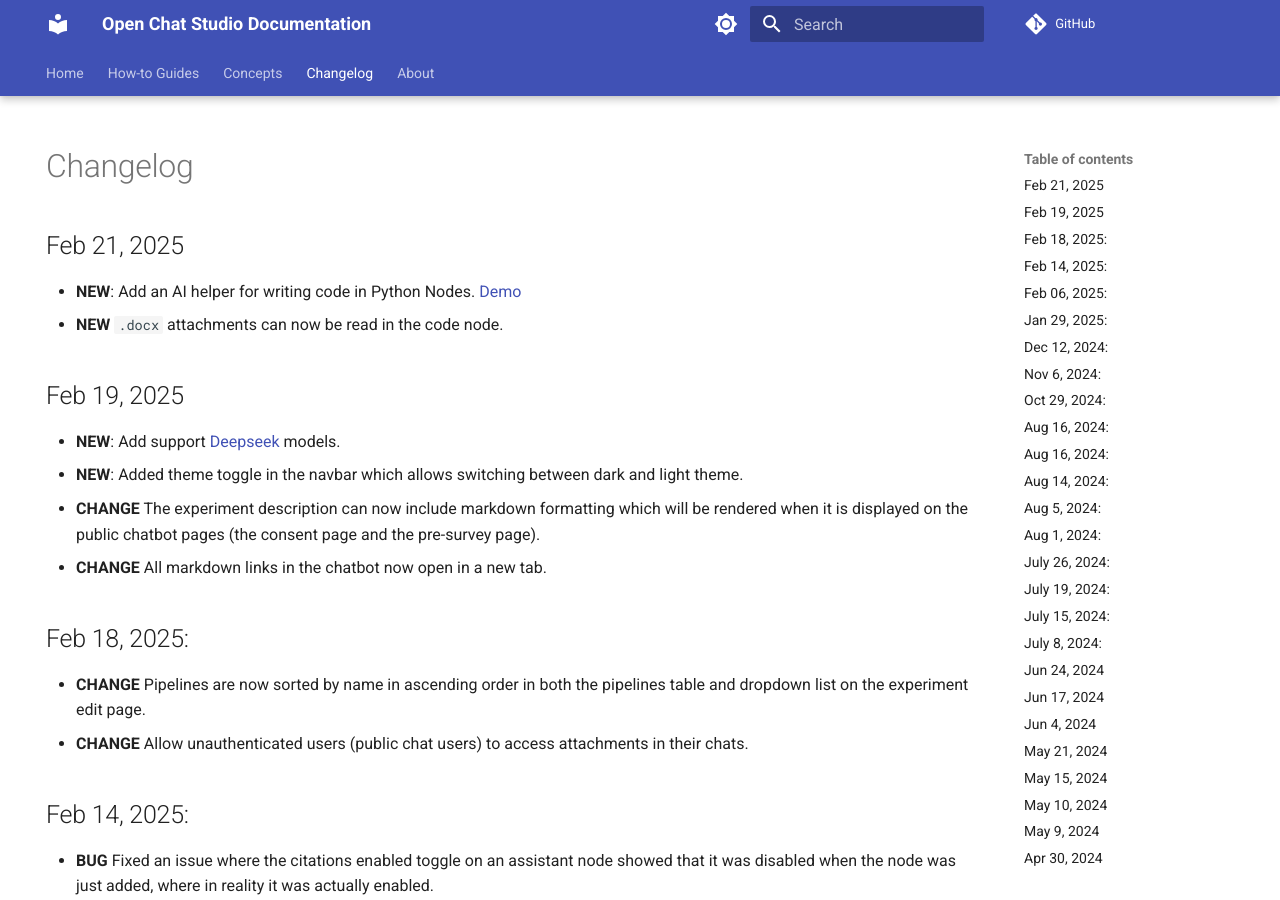
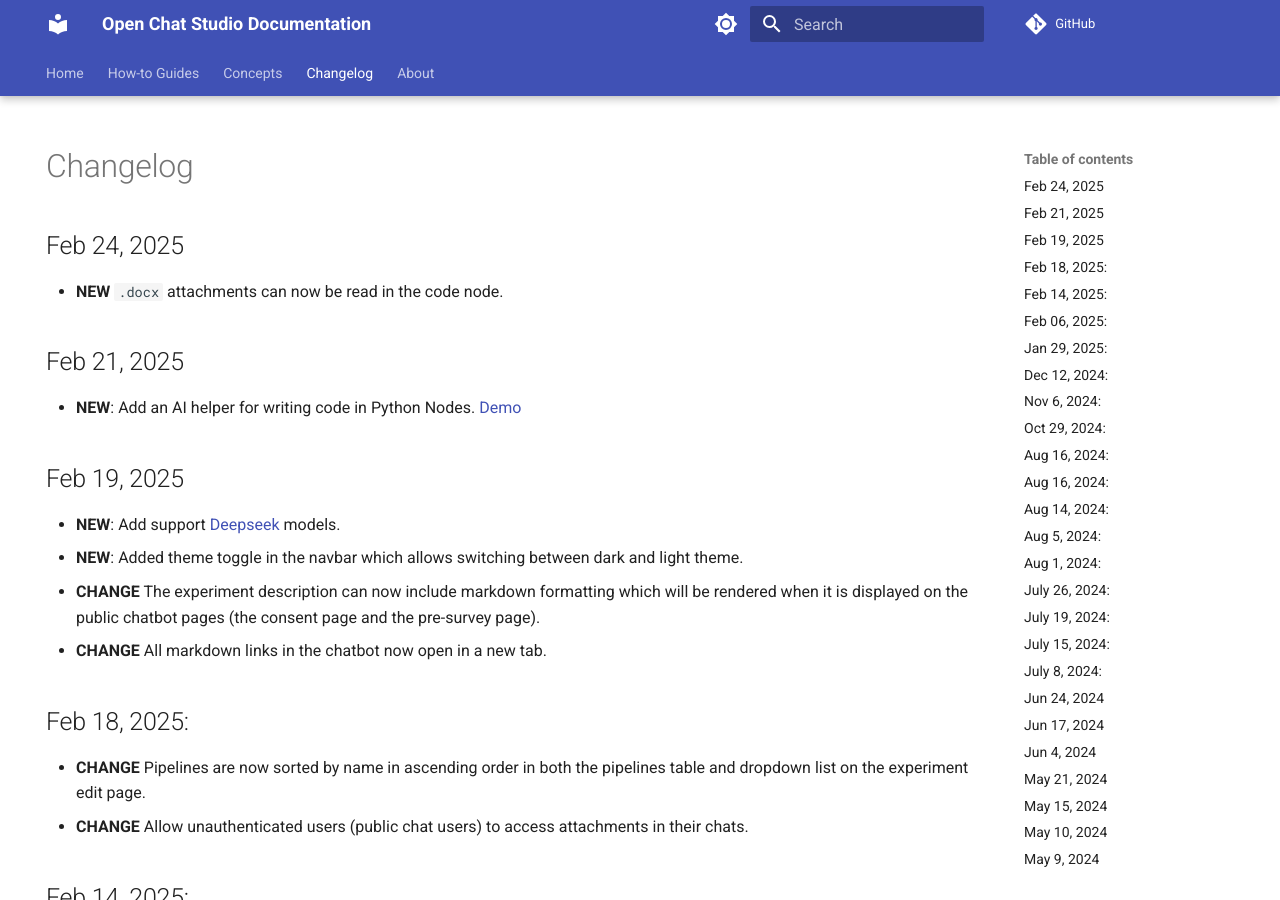
Before and after one commit to dimagi/open-chat-studio-docs, an MkDocs documentation site: the page built from docs/changelog.md, in a window 1280 px wide and 900 px high. Built offline with MkDocs 1.6.1 and Material for MkDocs 9.7.7, drawn with Linux system fonts in a browser that asks for light colours; emoji names are drawn with the system emoji font; a script that is not in the unit is left out; comment, search, counter and statistics services are not loaded.

Commit message:
Correct the change's date

```diff
--- a/docs/changelog.md
+++ b/docs/changelog.md
@@ -5,10 +5,12 @@ hide:
 
 # Changelog
 
+## Feb 24, 2025
+* **NEW** `.docx` attachments can now be read in the code node.
+
 ## Feb 21, 2025
 
 * **NEW**: Add an AI helper for writing code in Python Nodes. [Demo](https://www.loom.com/share/2e2f04f9a8fe4e2da3a957d79f456c3e?sid=63ad91f7-453c-4977-87df-1bc1a6dc950b)
-* **NEW** `.docx` attachments can now be read in the code node.
 
 ## Feb 19, 2025
 
```
